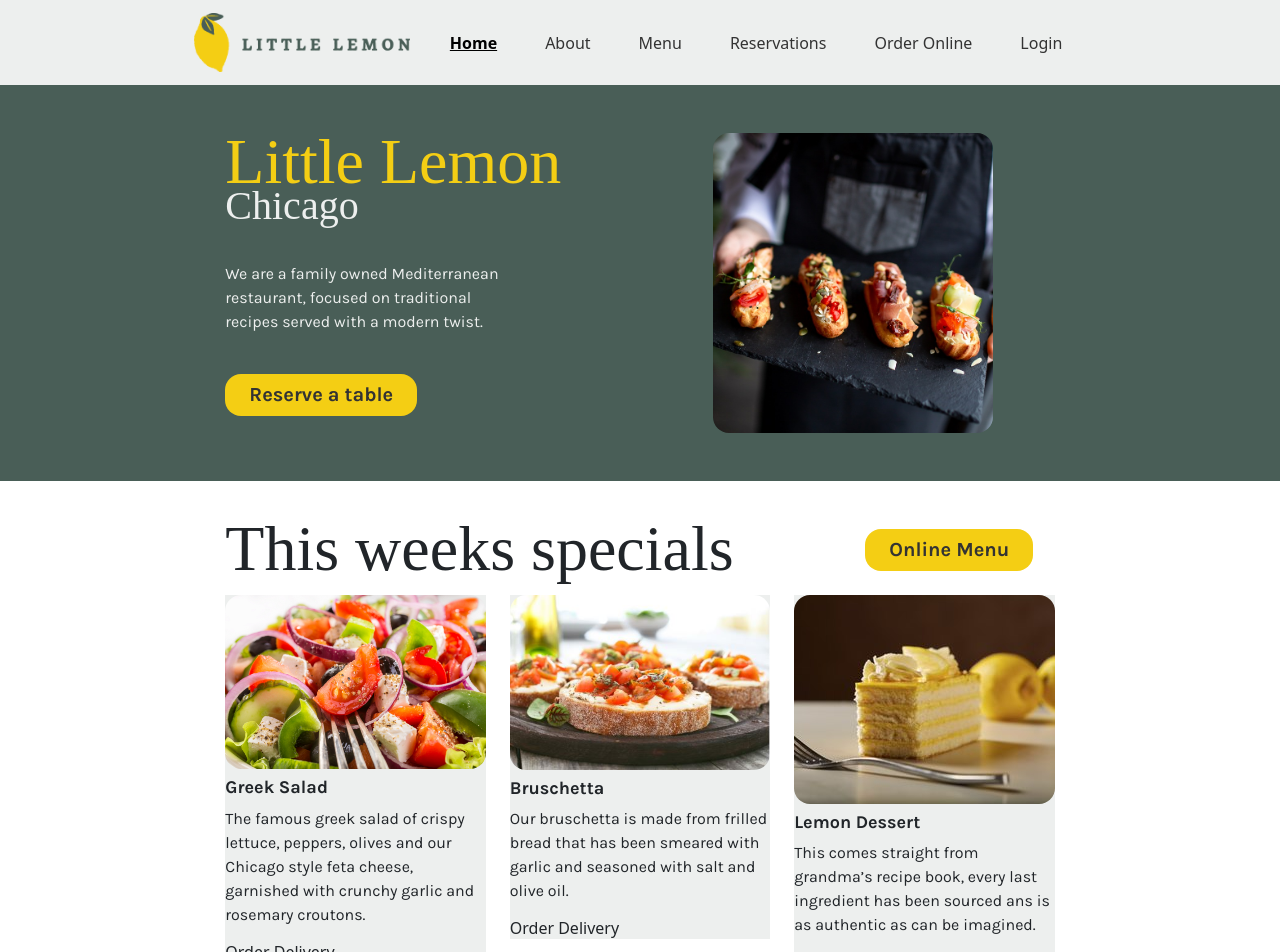
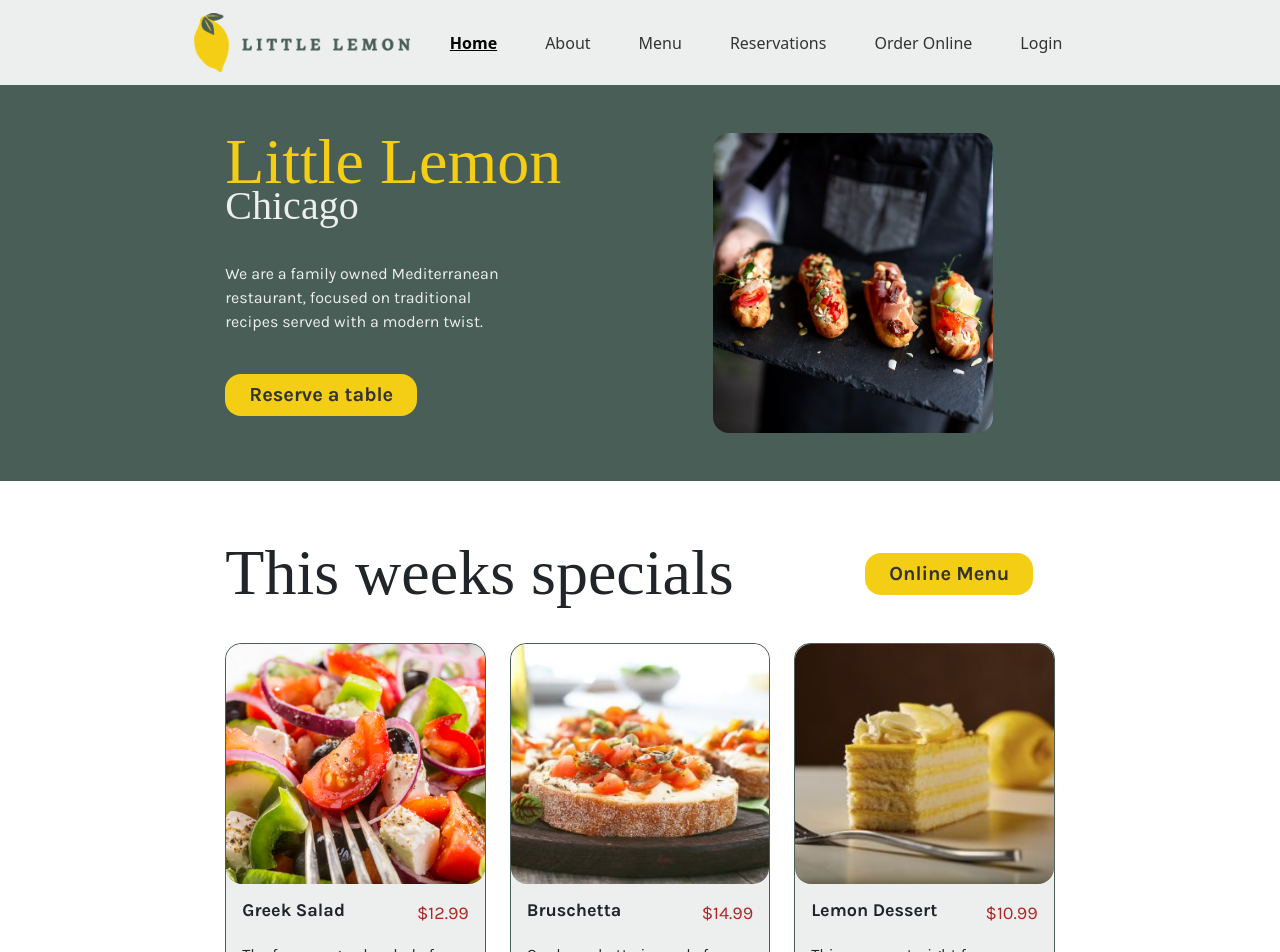
Before and after one commit to camilahurtadoc/little_lemon_app, a React (Vite) app: page / in a window 1280 px wide. Shown: the top 952 px of the page. Built offline with nearby package versions, Linux system fonts and the light colour scheme; a web font is replaced by a local one.

Commit message:
styled highlights

```diff
--- a/src/components/Highlights/Highlights.jsx
+++ b/src/components/Highlights/Highlights.jsx
@@ -10,8 +10,8 @@ import Button from 'react-bootstrap/Button';
 const Highlights = () => {
   return (
     <>
-      <Container fluid className="py-5 bg-body-primary">
-        <Row className="mb-4">
+      <Container fluid className="py-5">
+        <Row className="my-4">
           <Col xs={0} md={2}></Col>
           <Col md={6}>
             <h2>This weeks specials</h2>
@@ -21,18 +21,18 @@ const Highlights = () => {
           </Col>
           <Col xs={0} md={2}></Col>
         </Row>
-        <Row>
+        <Row className="my-5">
           <Col xs={0} md={2}></Col>
           <Col xs={12} md={8}>
             <Row>
               <Col md={4}>
-                <WeekSpecial img={greekSalad} title={"Greek Salad"} description={"The famous greek salad of crispy lettuce, peppers, olives and our Chicago style feta cheese, garnished with crunchy garlic and rosemary croutons."} />
+                <WeekSpecial img={greekSalad} title={"Greek Salad"} price={"$12.99"} description={"The famous greek salad of crispy lettuce, peppers, olives and our Chicago style feta cheese, garnished with crunchy garlic and rosemary croutons."} />
               </Col>
               <Col md={4}>
-                <WeekSpecial img={bruschetta} title={"Bruschetta"} description={"Our bruschetta is made from frilled bread that has been smeared with garlic and seasoned with salt and olive oil."} />
+                <WeekSpecial img={bruschetta} title={"Bruschetta"} price={"$14.99"} description={"Our bruschetta is made from frilled bread that has been smeared with garlic and seasoned with salt and olive oil."} />
               </Col>
               <Col md={4}>
-                <WeekSpecial img={lemonDessert} title={"Lemon Dessert"} description={"This comes straight from grandma’s recipe book, every last ingredient has been sourced ans is as authentic as can be imagined."} />
+                <WeekSpecial img={lemonDessert} title={"Lemon Dessert"} price={"$10.99"} description={"This comes straight from grandma’s recipe book, every last ingredient has been sourced ans is as authentic as can be imagined."} />
               </Col>
             </Row>
           </Col>
--- a/src/components/WeekSpecial/WeekSpecial.jsx
+++ b/src/components/WeekSpecial/WeekSpecial.jsx
@@ -1,12 +1,21 @@
 import './WeekSpecials.css'
+import { FontAwesomeIcon } from '@fortawesome/react-fontawesome'
+import { faPersonBiking } from '@fortawesome/free-solid-svg-icons'
 
-const WeekSpecial = ({ img, title, description }) => {
+const WeekSpecial = ({ img, title, price, description }) => {
   return (
-    <div id='specials-card'>
-        <img src={img} className='w-100'/>
-        <h5 className='mt-2'>{title}</h5>
-        <p>{description}</p>
-        <h6>Order Delivery</h6>
+    <div className='mb-2' id='specials-card'>
+      <img src={img} className='object-fit-cover w-100' />
+      <div className='d-flex justify-content-between'>
+        <h5 className='my-3 mx-3 h-auto'>{title}</h5>
+        <p className='m-3 h-auto' id='specials-price'>{price}</p>
+      </div>
+      <p className='mx-3' >{description}</p>
+      <div className='d-flex align-items-end'>
+        <h6 className='mx-3 my-0 py-3'>Order Delivery</h6>
+        <FontAwesomeIcon className='py-3 fs-4' icon={faPersonBiking} />
+      </div>
+
     </div>
   )
 }
--- a/src/components/WeekSpecial/WeekSpecials.css
+++ b/src/components/WeekSpecial/WeekSpecials.css
@@ -1,3 +1,44 @@
 #specials-card {
     background-color: #EDEFEE;
+    border: 1px solid #495E57;
+    border-radius: 16px;
 }
+
+#specials-card img {
+    max-height: 300px;
+}
+
+#specials-price {
+    color: #B02626;
+    font-size: 18px;
+}
+
+@media screen and (min-width: 768px) and (max-width: 991px) {
+    #specials-card img {
+        height: 150px;
+    }
+
+    #specials-card p {
+        height: 240px;
+    }
+}
+
+@media screen and (min-width: 992px ) and (max-width: 1199px) {
+    #specials-card img {
+        height: 190px;
+    }
+
+    #specials-card p {
+        height: 165px;
+    }
+}
+
+@media screen and (min-width: 1200px ) {
+    #specials-card img {
+        height: 240px;
+    }
+
+    #specials-card p {
+        height: 140px;
+    }
+}
```
